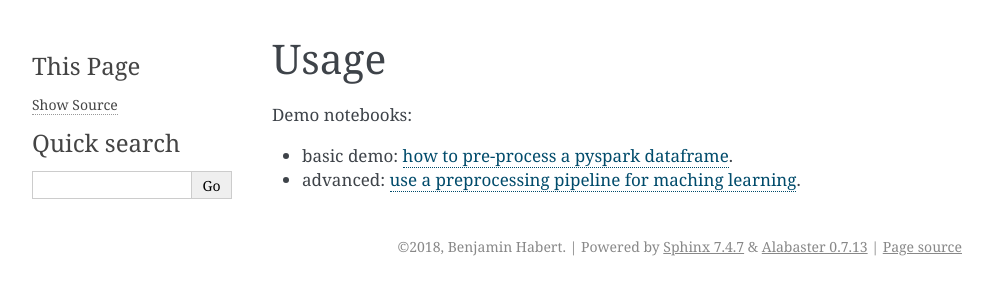
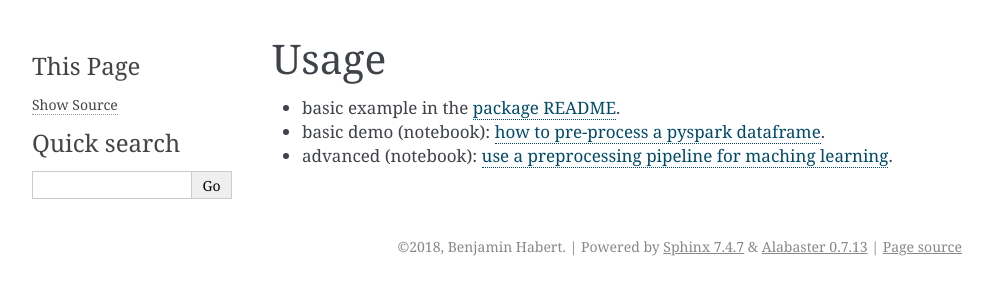
Before and after one commit to Quantmetry/pipeasy-spark, a Sphinx documentation site: the page built from docs/usage.rst, in a window 1280 px wide. Shown: the top 300 px of the page, without its empty margins (148-1141 px from the left). Built offline with Sphinx 7.4.7, drawn with Linux system fonts in a browser that asks for light colours.

Commit message:
link to readme in usage

```diff
--- a/docs/usage.rst
+++ b/docs/usage.rst
@@ -2,7 +2,6 @@
 Usage
 =====
 
-Demo notebooks:
-
-- basic demo: `how to pre-process a pyspark dataframe <https://github.com/Quantmetry/pipeasy-spark/blob/master/notebooks/basic_demo.ipynb />`_.
-- advanced: `use a preprocessing pipeline for maching learning <https://github.com/Quantmetry/pipeasy-spark/blob/master/notebooks/titanic-pySpark.ipynb/>`_.
+- basic example in the `package README <https://github.com/Quantmetry/pipeasy-spark/>`_.
+- basic demo (notebook): `how to pre-process a pyspark dataframe <https://github.com/Quantmetry/pipeasy-spark/blob/master/notebooks/basic_demo.ipynb />`_.
+- advanced (notebook): `use a preprocessing pipeline for maching learning <https://github.com/Quantmetry/pipeasy-spark/blob/master/notebooks/titanic-pySpark.ipynb/>`_.
```
